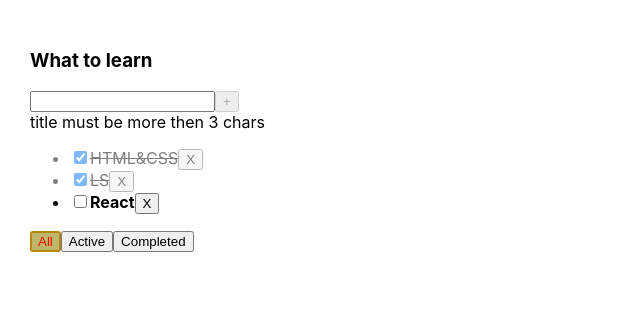
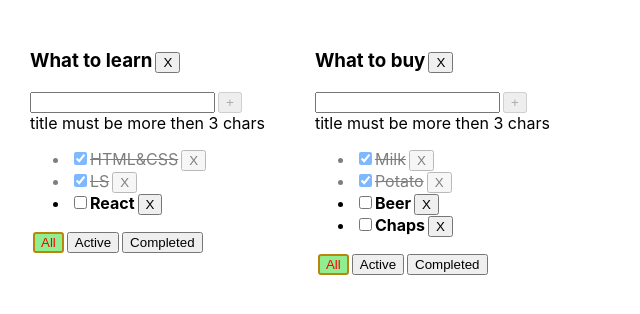
Before and after one commit to alexpodelinskii/simpleToDOList, a React (Vite) app: page / in a window 1280 px wide. Shown: the top 314 px of the page, without its empty margins (0-640 px from the left). Built offline with nearby package versions, Linux system fonts and the light colour scheme.

Commit message:
feat: add second tasklist

```diff
--- a/src/App.css
+++ b/src/App.css
@@ -1,3 +1,7 @@
+button{
+    margin-left: 3px;
+}
+
 .app {
   padding: 30px;
   display: flex;
@@ -15,7 +19,7 @@
     text-decoration: line-through;
 }
 .filter-btn-active{
-    background-color: darkkhaki;
+    background-color: lightgreen;
     color: red;
     border: 2px solid darkgoldenrod;
     border-radius: 3px;
--- a/src/App.tsx
+++ b/src/App.tsx
@@ -3,33 +3,63 @@ import TodolistItem from "./TodolistItem.tsx";
 import {useState} from "react";
 import {v1} from "uuid";
 
+const todoListId_1 = v1();
+const todoListId_2 = v1();
+
+
 export type TaskType = {
-    id: string
+    id: string,
     title: string,
     isDone: boolean,
 }
 
+export type TasksState = {
+    [key: string]: TaskType[]
+}
 export type FilterValuesType = 'all' | 'active' | 'complete';
+
+export type TodoListTypes = {
+    id: string,
+    title: string,
+    filter: FilterValuesType
+}
 
 function App() {
 
-    const title: string = 'What to learn';
 
-    const [tasks, setTasks] = useState<TaskType[]>([
-        {id: v1(), title: 'HTML&CSS', isDone: true},
-        {id: v1(), title: 'LS', isDone: true},
-        {id: v1(), title: 'React', isDone: false},
+    const [todoLists, setTodoLists] = useState<TodoListTypes[]>([
+        {id: todoListId_1, title: 'What to learn', filter: "all"},
+        {id: todoListId_2, title: 'What to buy', filter: "all"}
     ])
 
-    const deleteTask = (taskId: TaskType['id']) => {
-        const newTask =
-            tasks.filter(
-                (el) => el.id !== taskId
-            );
-        setTasks((newTask))
+    const [tasks, setTasks] = useState<TasksState>({
+        [todoListId_1]: [
+            {id: v1(), title: 'HTML&CSS', isDone: true},
+            {id: v1(), title: 'LS', isDone: true},
+            {id: v1(), title: 'React', isDone: false},
+        ],
+        [todoListId_2]: [
+            {id: v1(), title: 'Milk', isDone: true},
+            {id: v1(), title: 'Potato', isDone: true},
+            {id: v1(), title: 'Beer', isDone: false},
+            {id: v1(), title: 'Chaps', isDone: false},
+        ]
+    })
+
+    const deleteTask = (taskId: TaskType['id'], todoListId: TodoListTypes["id"]) => {
+        const newTasks = {
+            ...tasks,
+            [todoListId]: tasks[todoListId].filter(
+                (t) => t.id !== taskId)
+        }
+        setTasks(newTasks)
     }
-
-    const [filter, setFiler] = useState<FilterValuesType>('all')
+    const addTask = (newTask: TaskType, todoListId: TodoListTypes["id"]) => {
+        setTasks({
+            ...tasks,
+            [todoListId]: [...tasks[todoListId], newTask]
+        })
+    }
 
     const getTasksForRender = (tasks: TaskType[], filter: FilterValuesType) => {
 
@@ -43,35 +73,48 @@ function App() {
 
     }
 
-    const changeFilter = (status: FilterValuesType) => {
-        setFiler((status))
+    const changeFilter = (status: FilterValuesType, todoListId: TodoListTypes["id"]) => {
+        const newTodoLists = todoLists.map(tl => tl.id === todoListId ? {...tl, filter: status} : tl);
+        setTodoLists((newTodoLists));
     }
 
-    const tasksForRender = getTasksForRender(tasks, filter)
+    const changeTaskStatus = (taskId: TaskType['id'], newStatus: TaskType['isDone'], todoListId: TodoListTypes["id"]) => {
+        const newTasks = {
+            ...tasks,
+            [todoListId]: tasks[todoListId].map(t => {
+                if (t.id === taskId) {
+                    t.isDone = newStatus
+                }
+                return t;
+            })
+        }
 
-    const addTask = (newTask: TaskType) => {
-        setTasks([newTask, ...tasks,])
-    }
-    const changeTaskStatus = (taskId: TaskType['id'], newStatus: TaskType['isDone'])=>{
-        const newTasks = tasks.map((t=>{
-            if(t.id===taskId){
-                t.isDone=newStatus
-            }
-            return t;
-        }))
         setTasks(newTasks);
     }
+    const deleteTaskList = (todoListId: TodoListTypes["id"]) => {
+        setTodoLists(todoLists.filter(tl => tl.id !== todoListId))
+        const newTasks = {...tasks}
+        delete tasks[todoListId]
+        setTasks(newTasks)
+    }
+
+    const todoListsForRender = todoLists.map(tl => {
+        return (<TodolistItem
+            title={tl.title}
+            tasks={getTasksForRender(tasks[tl.id], tl.filter)}
+            deleteTask={deleteTask}
+            changeFilter={changeFilter}
+            addTask={addTask}
+            changeTaskStatus={changeTaskStatus}
+            filter={tl.filter}
+            todoListId={tl.id}
+            deleteTaskList={deleteTaskList}
+            key={tl.id}
+        />)
+    })
     return (
         <div className="app">
-            <TodolistItem
-                title={title}
-                tasks={tasksForRender}
-                deleteTask={deleteTask}
-                changeFilter={changeFilter}
-                addTask={addTask}
-                changeTaskStatus={changeTaskStatus}
-                filter ={filter}
-            />
+            {todoListsForRender}
         </div>
     )
 }
--- a/src/TodolistItem.tsx
+++ b/src/TodolistItem.tsx
@@ -1,4 +1,4 @@
-import {FilterValuesType, TaskType} from "./App.tsx";
+import {FilterValuesType, TaskType, TodoListTypes} from "./App.tsx";
 import Button from "./Buttons.tsx";
 import {ChangeEvent, KeyboardEvent, useState} from "react";
 import {v1} from "uuid";
@@ -7,11 +7,13 @@ import {v1} from "uuid";
 type PropsType = {
     title: string
     tasks: TaskType[]
-    deleteTask: (taskId: TaskType['id']) => void
-    changeFilter: (status: FilterValuesType) => void
-    addTask: (newTask: TaskType) => void
-    changeTaskStatus: (taskId: TaskType['id'], newTaskStatus: TaskType['isDone']) => void
-    filter: FilterValuesType
+    deleteTask: (taskId: TaskType['id'], todoListId: TodoListTypes["id"]) => void
+    changeFilter: (status: FilterValuesType, todoListId: TodoListTypes["id"]) => void
+    addTask: (newTask: TaskType, todoListId: TodoListTypes["id"]) => void
+    changeTaskStatus: (taskId: TaskType['id'], newTaskStatus: TaskType['isDone'], todoListId: TodoListTypes["id"]) => void
+    filter: FilterValuesType,
+    todoListId: TodoListTypes["id"]
+    deleteTaskList:(todoListId: TodoListTypes["id"]) => void
 }
 
 
@@ -23,7 +25,9 @@ const TodolistItem = (
         changeFilter,
         addTask,
         changeTaskStatus,
-        filter
+        filter,
+        todoListId,
+        deleteTaskList
     }: PropsType) => {
 
     const taskList = tasks.length === 0
@@ -33,7 +37,7 @@ const TodolistItem = (
             {
 
                 tasks.map((task, ind) => {
-                    const changeTaskStatusHandler = (event: ChangeEvent<HTMLInputElement>) => changeTaskStatus(task.id, event.currentTarget.checked)
+                    const changeTaskStatusHandler = (event: ChangeEvent<HTMLInputElement>) => changeTaskStatus(task.id, event.currentTarget.checked, todoListId)
                     return (
 
                         <li key={ind} className={task.isDone ? 'task-done' : 'task'}>
@@ -46,7 +50,7 @@ const TodolistItem = (
                                 <Button
                                     title={'X'}
                                     onClick={() => {
-                                        deleteTask(task.id)
+                                        deleteTask(task.id,todoListId)
                                     }}
                                 />
                         </span>
@@ -70,7 +74,7 @@ const TodolistItem = (
                 isDone: false
             }
             setNewTaskTitle('');
-            addTask(newTask);
+            addTask(newTask, todoListId);
         } else {
             setNewTaskTitle(title)
         }
@@ -83,7 +87,9 @@ const TodolistItem = (
     }
 
     return <div>
-        <h3>{title}</h3>
+        <h3>{title}
+        <Button title={'X'} onClick={()=>deleteTaskList(todoListId)}/>
+        </h3>
         <div>
             <input
                 value={newTaskTitle}
@@ -93,7 +99,7 @@ const TodolistItem = (
             <Button title={'+'} onClick={() => addTaskHandler()}
                     disabled={newTaskTitle.length < 3 || newTaskTitle.length > 10}/>
             <div>
-                {newTaskTitle.length < 3 && 'title must be more then 3 chars'}
+                {newTaskTitle.length <=3 && 'title must be more then 3 chars'}
                 {newTaskTitle.length > 10 && 'title must be less then 10 chars'}
             </div>
         </div>
@@ -101,17 +107,17 @@ const TodolistItem = (
         <div>
             <Button
                 title={'All'}
-                onClick={() => changeFilter('all')}
+                onClick={() => changeFilter('all', todoListId)}
                 classes={filter === 'all' ? 'filter-btn-active' : ''}
             />
             <Button
                 title={'Active'}
-                onClick={() => changeFilter('active')}
+                onClick={() => changeFilter('active',todoListId)}
                 classes={filter === 'active' ? 'filter-btn-active' : ''}
             />
             <Button
                 title={'Completed'}
-                onClick={() => changeFilter('complete')}
+                onClick={() => changeFilter('complete',todoListId)}
                 classes={filter === 'complete' ? 'filter-btn-active' : ''}
             />
         </div>
```
